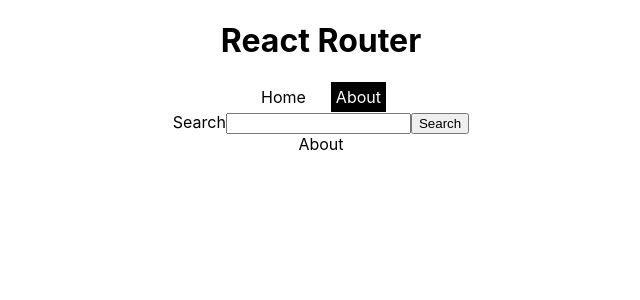
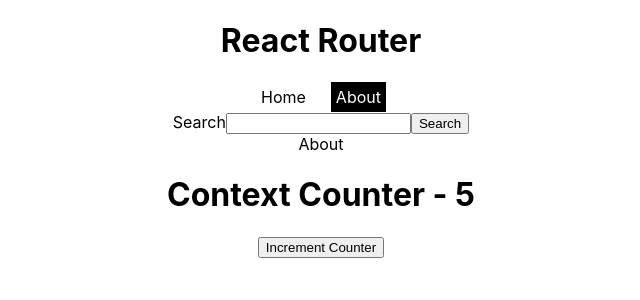
Before and after one commit to rafaelsslemes/react_router, a React (Create React App) app: page /about in a window 1280 px wide. Shown: the top 300 px of the page, without its empty margins (319-959 px from the left). Built offline with nearby package versions, Linux system fonts and the light colour scheme.

Commit message:
Added Context to Application

```diff
--- /dev/null
+++ b/src/context/CounterContext.js
@@ -0,0 +1,14 @@
+import { createContext, useState } from "react";
+
+export const CounterContext = createContext();
+
+export const CounterContextProvider = ({children}) => {
+
+    const [counter, setCounter] = useState(5);
+
+    return (
+        <CounterContext.Provider value={{counter, setCounter}}>
+            {children}
+        </CounterContext.Provider>
+    )
+}
--- a/src/index.js
+++ b/src/index.js
@@ -3,11 +3,14 @@
 import './index.css';
 import App from './App';
 import reportWebVitals from './reportWebVitals';
+import { CounterContextProvider } from './context/CounterContext';
 
 const root = ReactDOM.createRoot(document.getElementById('root'));
 root.render(
   <React.StrictMode>
-    <App />
+    <CounterContextProvider>
+      <App />
+    </CounterContextProvider>
   </React.StrictMode>
 );
 
--- a/src/pages/About.js
+++ b/src/pages/About.js
@@ -1,8 +1,20 @@
-import React from 'react'
+import React, { useContext } from 'react'
+import { CounterContext } from '../context/CounterContext';
 
 const About = () => {
+
+  const {counter, setCounter} = useContext(CounterContext);
+
   return (
-    <div>About</div>
+    <div>
+      About
+
+      <h1>Context Counter - {counter}</h1>
+      <button onClick={()=> setCounter(counter+1)}>
+        Increment Counter
+      </button>
+
+    </div>
   )
 }
 
--- a/src/pages/Home.js
+++ b/src/pages/Home.js
@@ -1,5 +1,6 @@
-import React from 'react'
+import React, { useContext } from 'react'
 import { Link } from 'react-router-dom';
+import { CounterContext } from '../context/CounterContext';
 import { useFetch } from '../hooks/useFetch';
 import './Home.css';
 
@@ -7,6 +8,8 @@
 
   const backendURL = 'http://localhost:3000/products';
   const {data, loading, errorMsg} = useFetch(backendURL);
+
+  const {counter, setCounter} = useContext(CounterContext);
 
   return (
     <div>
@@ -22,6 +25,11 @@
           : (<h2>{errorMsg}</h2>)
         }
       </ul>
+      <br/>
+      <h1>Context Counter - {counter}</h1>
+      <button onClick={()=> setCounter(counter+1)}>
+        Increment Counter
+      </button>
 
     </div>
   )
```
